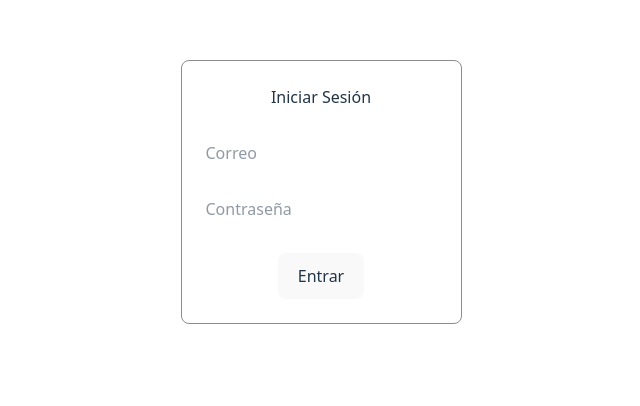
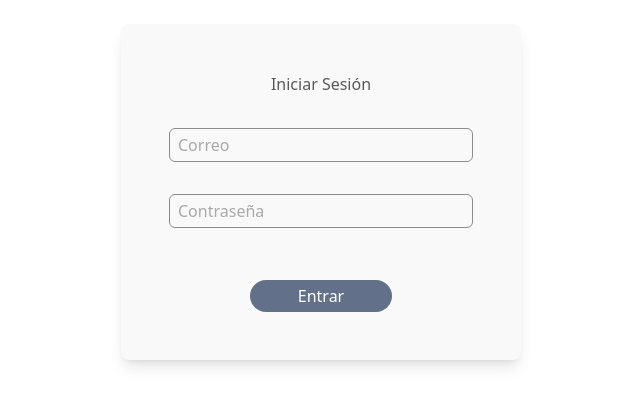
Before and after one commit to FredPota/RoadPartners-project, a React (Vite) app: page /login in a window 1280 px wide. Shown: the part 208-614 px from the top of the page, without its empty margins (319-959 px from the left). Built offline with nearby package versions, Linux system fonts and the light colour scheme.

Commit message:
Style: Se corrigio el diseño del Login

```diff
--- a/src/assets/loginPage.css
+++ b/src/assets/loginPage.css
@@ -103,18 +103,19 @@
 
 .btnSubmit-form {
   @apply
-  bg-PageGreen-500
+  bg-DarkBlue/60
   text-white
   mt-5
   px-12
   py-1
   rounded-full
   border-0
-  inset-ring-PageGreen-300
-  hover:bg-PageGreen-800
+  inset-ring-MediumBlue
+  hover:bg-MediumBlue
   hover:inset-ring-2
-  hover:inset-ring-PageGreen-500
-  focus:outline-none focus:ring-2 focus:ring-PageGreen-500
+  hover:inset-ring-white/40
+  focus:outline-none
+  focus:ring-2
 
   transition-all duration-200 ease-in-out
 
--- a/src/pages/login-form.jsx
+++ b/src/pages/login-form.jsx
@@ -75,25 +75,26 @@ function LoginForm() {
     };
 
     return (
-        <form onSubmit={handleLogin} className="login-form">
+
+        <form onSubmit={handleLogin} className="login-container">
 
             <h2>Iniciar Sesión</h2>
 
-            <input
+            <input className="input-form"
                 type="email"
                 placeholder="Correo"
                 value={correo}
                 onChange={(e) => setCorreo(e.target.value)}
             />
 
-            <input
+            <input className="input-form"
                 type="password"
                 placeholder="Contraseña"
                 value={contraseña}
                 onChange={(e) => setContraseña(e.target.value)}
             />
 
-            <button type="submit">Entrar</button>
+            <button className="btnSubmit-form" type="submit">Entrar</button>
 
             {error && <p style={{ color: "red" }}>{error}</p>}
 
```
